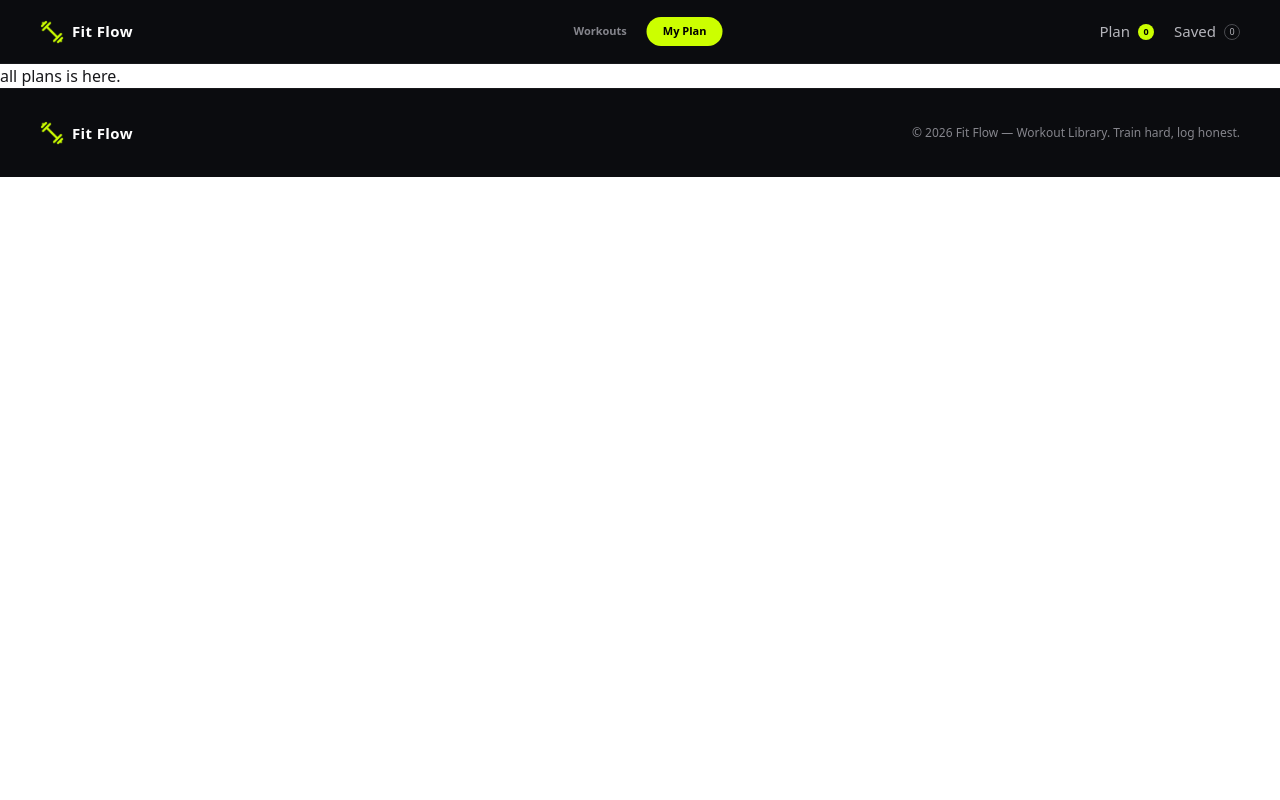
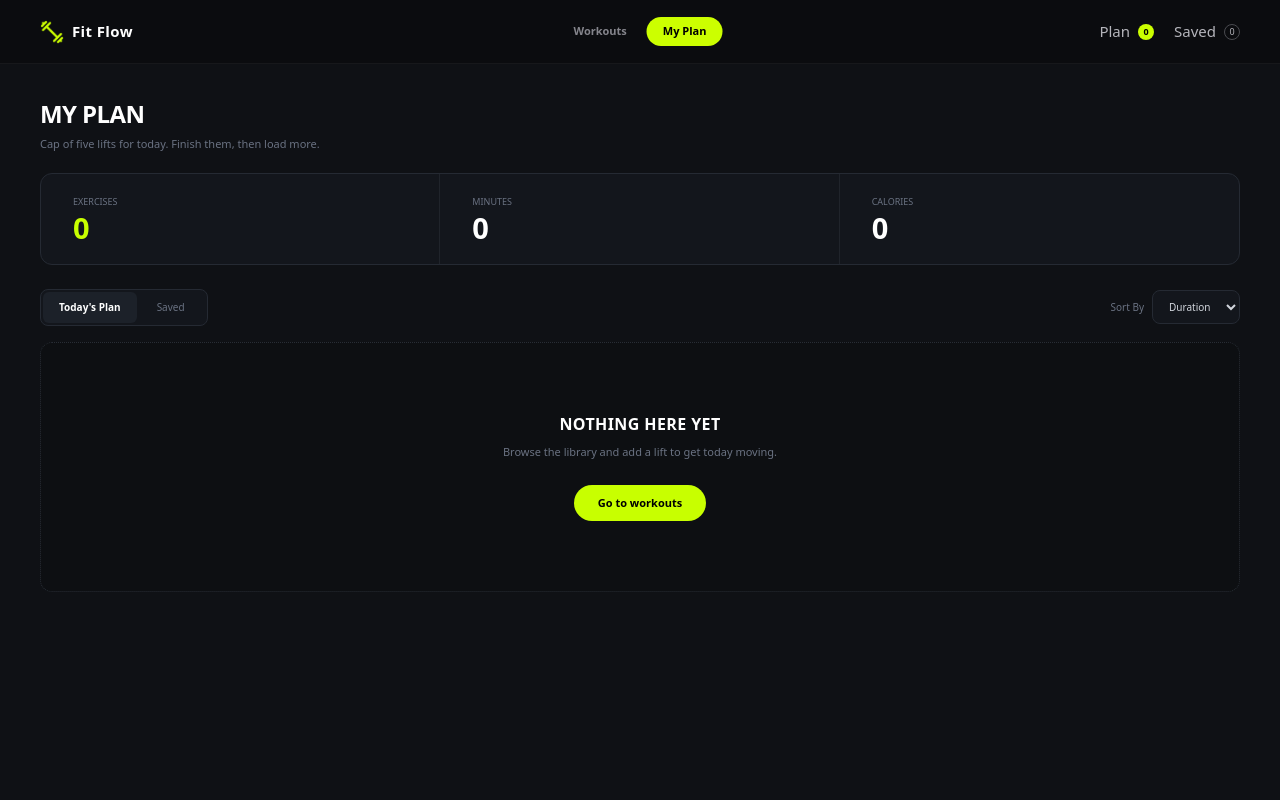
Before and after one commit to sahedali0237/Fit-Flow, a Next.js app: page /myPlan in a window 1280 px wide. Shown: the top 800 px of the page. Built offline with nearby package versions, Linux system fonts and the light colour scheme.

Commit message:
i have Initialize the design and the code of my plan section But have some error, I will fix it later, but I have completed maximum functionality of this code

```diff
--- a/src/app/myPlan/page.tsx
+++ b/src/app/myPlan/page.tsx
@@ -1,11 +1,189 @@
-import React from "react";
+"use client";
 
-const MyPlans = () => {
+import React, { useContext, useMemo, useState } from "react";
+import Link from "next/link";
+import { gymContext } from "@/context/page";
+import PlanCard from "@/app/myPlan/planCard";
+import { gymTs } from "@/types/page";
+
+type Tab = "today" | "saved";
+
+const MyPlan = () => {
+  const context = useContext(gymContext);
+  const [activeTab, setActiveTab] = useState<Tab>("today");
+
+  const myPlan = context?.myPlan ?? [];
+  const savedLater = context?.savedLater ?? [];
+
+  const normalizeExercise = (exercise: gymTs) => ({
+    ...exercise,
+    duration:
+      typeof exercise.duration === "number"
+        ? `${exercise.duration} min`
+        : String(exercise.duration ?? ""),
+    caloriesBurned:
+      typeof exercise.caloriesBurned === "number"
+        ? `${exercise.caloriesBurned} kcal`
+        : String(exercise.caloriesBurned ?? ""),
+  });
+
+  const activeExercises = (activeTab === "today" ? myPlan : savedLater).map(
+    normalizeExercise,
+  );
+
+  const stats = useMemo(() => {
+    const exercises = activeExercises.length;
+
+    const minutes = activeExercises.reduce((total, exercise) => {
+      const value = Number(
+        String(exercise.duration ?? "").match(/\d+(\.\d+)?/)?.[0] ?? 0,
+      );
+      return total + value;
+    }, 0);
+
+    const calories = activeExercises.reduce((total, exercise) => {
+      const value = Number(
+        String(exercise.caloriesBurned ?? "").match(/\d+(\.\d+)?/)?.[0] ?? 0,
+      );
+      return total + value;
+    }, 0);
+
+    return {
+      exercises,
+      minutes,
+      calories,
+    };
+  }, [activeExercises]);
+
+  const handleDelete = (id?: string | number) => {
+    console.log(`Removing exercise ${id} from ${activeTab}`);
+  };
+
+  if (!context) {
+    return null;
+  }
+
   return (
-    <div>
-      <h1>all plans is here.</h1>
-    </div>
+    <section className="min-h-screen bg-[#0f1115] px-5 py-8 text-white sm:px-8 lg:px-10">
+      <div className="mx-auto max-w-300">
+        {/* Header */}
+        <div>
+          <h1 className="text-[24px] font-extrabold uppercase tracking-tight">
+            MY PLAN
+          </h1>
+          <p className="mt-1 text-[11px] text-gray-500">
+            Cap of five lifts for today. Finish them, then load more.
+          </p>
+        </div>
+
+        {/* Stats */}
+        <div className="mt-5 grid min-h-23 grid-cols-3 rounded-xl border border-[#252a33] bg-[#13161c]">
+          <div className="flex flex-col justify-center border-r border-[#20242b] px-5 sm:px-8">
+            <span className="text-[9px] font-medium uppercase text-gray-500">
+              Exercises
+            </span>
+            <span className="mt-1 text-[29px] font-extrabold leading-none text-[#c8ff00]">
+              {stats.exercises}
+            </span>
+          </div>
+          <div className="flex flex-col justify-center border-r border-[#20242b] px-5 sm:px-8">
+            <span className="text-[9px] font-medium uppercase text-gray-500">
+              Minutes
+            </span>
+            <span className="mt-1 text-[29px] font-extrabold leading-none">
+              {stats.minutes}
+            </span>
+          </div>
+          <div className="flex flex-col justify-center px-5 sm:px-8">
+            <span className="text-[9px] font-medium uppercase text-gray-500">
+              Calories
+            </span>
+            <span className="mt-1 text-[29px] font-extrabold leading-none">
+              {stats.calories}
+            </span>
+          </div>
+        </div>
+
+        <div className="mt-6 flex items-center justify-between">
+          {/* Tabs */}
+          <div className="flex rounded-lg border border-[#252a33] bg-[#13161c] p-0.5">
+            <button
+              type="button"
+              onClick={() => setActiveTab("today")}
+              className={`rounded-md px-4 py-2 text-[10px] transition ${
+                activeTab === "today"
+                  ? "bg-[#1c2129] font-semibold text-white"
+                  : "text-gray-500 hover:text-gray-300"
+              }`}
+            >
+              Today&apos;s Plan
+              {myPlan.length > 0 && (
+                <span className="ml-1 text-[#c8ff00]">({myPlan.length})</span>
+              )}
+            </button>
+            <button
+              type="button"
+              onClick={() => setActiveTab("saved")}
+              className={`rounded-md px-5 py-2 text-[10px] transition ${
+                activeTab === "saved"
+                  ? "bg-[#1c2129] font-semibold text-white"
+                  : "text-gray-500 hover:text-gray-300"
+              }`}
+            >
+              Saved
+              {savedLater.length > 0 && (
+                <span className="ml-1 text-[#c8ff00]">
+                  ({savedLater.length})
+                </span>
+              )}
+            </button>
+          </div>
+
+          {/* Sort */}
+          <div className="flex items-center gap-2">
+            <span className="hidden text-[10px] text-gray-500 sm:block">
+              Sort By
+            </span>
+            <select className="rounded-lg border border-[#252a33] bg-[#13161c] px-3 py-2 text-[10px] text-gray-300 outline-none">
+              <option>Duration</option>
+              <option>Calories</option>
+              <option>Name</option>
+            </select>
+          </div>
+        </div>
+
+        {/* Content Area */}
+        {activeExercises.length === 0 ? (
+          <div className="mt-4 flex min-h-62.5 flex-col items-center justify-center rounded-xl border border-dotted border-[#282d35] bg-[#0d0f12] text-center">
+            <h2 className="text-[16px] font-extrabold uppercase tracking-wide">
+              NOTHING HERE YET
+            </h2>
+            <p className="mt-2 text-[11px] text-gray-500">
+              {activeTab === "today"
+                ? "Browse the library and add a lift to get today moving."
+                : "Save an exercise and it will appear here."}
+            </p>
+            <Link
+              href="/"
+              className="mt-6 rounded-full bg-[#c8ff00] px-6 py-2.5 text-[11px] font-bold text-black transition hover:bg-[#b5eb00]"
+            >
+              Go to workouts
+            </Link>
+          </div>
+        ) : (
+          <div className="mt-4 space-y-4">
+            {activeExercises.map((exercise) => (
+              <PlanCard
+                key={exercise.id || exercise.name}
+                exercise={exercise}
+                onDelete={handleDelete}
+              />
+            ))}
+          </div>
+        )}
+      </div>
+    </section>
   );
 };
 
-export default MyPlans;
+export default MyPlan;
--- /dev/null
+++ b/src/app/myPlan/planCard.tsx
@@ -0,0 +1,86 @@
+"use client";
+
+import React from "react";
+import Image from "next/image";
+import { FiClock, FiCheck, FiX } from "react-icons/fi";
+import { FaFire, FaStar } from "react-icons/fa";
+import { gymTs } from "@/types";
+
+interface PlanCardProps {
+  exercise: gymTs;
+  onDelete?: (id?: string | number) => void;
+}
+
+const PlanCard: React.FC<PlanCardProps> = ({ exercise, onDelete }) => {
+  return (
+    <div className="flex flex-col sm:flex-row items-center justify-between rounded-xl border border-[#252a33] bg-[#13161c] p-4 gap-4">
+      {/* Left side: Image and Info */}
+      <div className="flex w-full items-center gap-4 sm:w-auto">
+        <Image
+          src={exercise.image}
+          alt={exercise.name}
+          width={100}
+          height={64}
+          className="h-16 w-25 rounded-lg bg-[#20242b] object-cover"
+        />
+        <div className="flex flex-col justify-center">
+          <h3 className="text-sm font-extrabold uppercase tracking-wide">
+            {exercise.name}
+          </h3>
+          <p className="mb-2 text-[11px] text-gray-500">
+            {exercise.difficulty || "Equipment Not Specified"}
+          </p>
+
+          <div className="flex items-center gap-4 text-[10px] font-medium text-gray-400">
+            {/* Time / Clock Icon */}
+            <span className="flex items-center gap-1">
+              <FiClock className="h-3.5 w-3.5 text-[#c8ff00]" />
+              {exercise.duration}
+            </span>
+
+            {/* Calories / Fire Icon */}
+            <span className="flex items-center gap-1">
+              <FaFire className="h-3.5 w-3.5 text-[#c8ff00]" />
+              {exercise.caloriesBurned}
+            </span>
+
+            {/* Rating / Star Icon */}
+            {exercise.rating && (
+              <span className="flex items-center gap-1">
+                <FaStar className="h-3.5 w-3.5 text-[#c8ff00]" />
+                {exercise.rating}
+              </span>
+            )}
+          </div>
+        </div>
+      </div>
+
+      {/* Right side: Actions */}
+      <div className="flex w-full items-center justify-end gap-2 sm:w-auto">
+        <button className="rounded-full border border-[#252a33] px-4 py-2 text-[10px] font-medium text-gray-300 transition-colors hover:bg-[#20242b]">
+          View Details
+        </button>
+
+        {/* Mark as Done / Check Icon */}
+        <button className="flex items-center gap-1.5 rounded-full bg-[#c8ff00] px-4 py-2 text-[10px] font-extrabold text-black transition-colors hover:bg-[#b5eb00]">
+          <FiCheck className="h-3.5 w-3.5 stroke-[3px]" />
+          Mark as Done
+        </button>
+
+        {/* Delete / X Icon */}
+        <button
+          onClick={() => {
+            if (onDelete) onDelete(exercise.id);
+            else console.log("Delete clicked for", exercise.id);
+          }}
+          className="ml-1 rounded-full p-1.5 text-gray-500 transition-colors hover:bg-[#20242b] hover:text-white"
+          title="Remove"
+        >
+          <FiX className="h-4 w-4" />
+        </button>
+      </div>
+    </div>
+  );
+};
+
+export default PlanCard;
```
